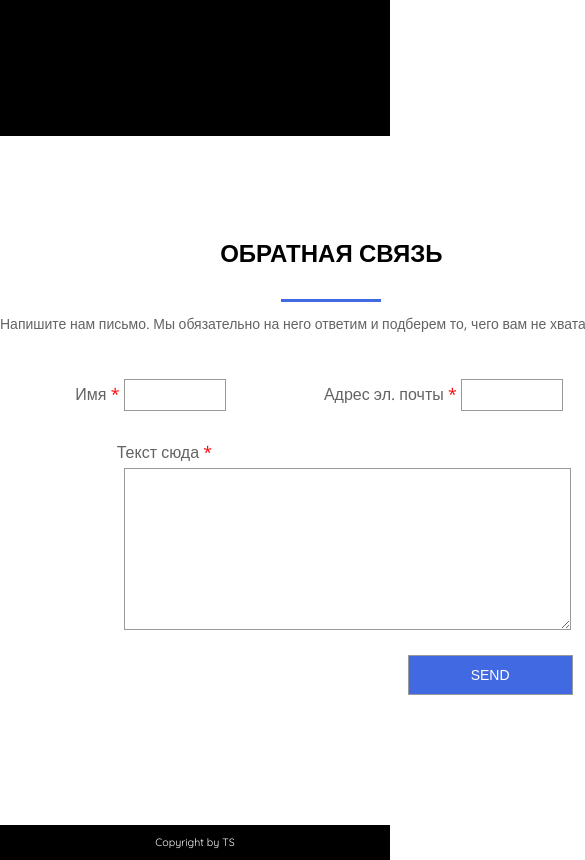
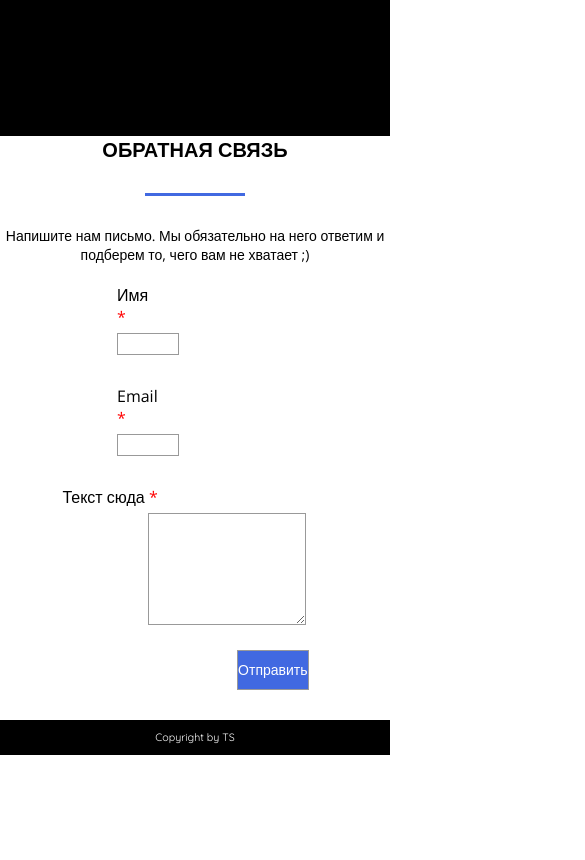
Before and after one commit to IronSwan1488/LootUs_web, a plain HTML site: page index.html in a window 390 px wide. Shown: the part 5380-6240 px from the top of the page, 585 px wide, since content can reach past the window. After the commit the page ends 6135 px from the top, so only its background shows below. Drawn offline with nearby package versions, Linux system fonts and the light colour scheme; a web font is replaced by a local one.

Commit message:
finished

```diff
--- a/index.html
+++ b/index.html
@@ -134,19 +134,20 @@
 				<h1><a name="КОНТАКТЫ">ОБРАТНАЯ СВЯЗЬ</a></h1>
 				<p1>Напишите нам письмо. Мы обязательно на него ответим и подберем то, чего вам не хватает ;)</p1>
 				<form action="#" name="newform" method="post">
-					<div class="form_inputs">
-						<p>Имя <span class="red">*</span> <input type="text"></p>
-
-						<p>Адрес эл. почты <span class="red">*</span> <input type="text"></p>
+					<div class="form_input1">
+						<p>Имя <span class="red">*</span></p><input type="text">
+					</div>
+					<div class="form_input2">
+						<p>Email <span class="red">*</span> </p><input type="text">
 					</div>
 					<div class="text_area">
 					<p>Текст сюда <span class="red">*</span></p>
 					<textarea name="text"></textarea>
 					<div class="button_block">
-						<input type="submit" value="SEND">
+						<input type="submit" value="Отправить">
 					</div>
 					</div>
-					</form>
+				</form>
 			</div>
 		</section>
 	</main>
@@ -162,3 +163,20 @@
 	<script src="script.js"></script>
 </body>
 </html>
+
+
+<!--
+							 ------_,=.=,_
+							------,"=.-o---`\\___
+							-----/---o\\--(0-----D
+							----/-o----\\---- ___/
+							----|----O--|-----\\)
+							---",o---_/--o .--"------
+							-----`"`;-O--(---------
+							----------[[[[]]_..,_---
+							--------/--.--""``\\\\---
+							------."-O------.\\,,|| --
+							(---."------""`|-`""`---
+							|\\-/--O--o---__|------
+							-\\|-o--.-"----`\\------
+-->
--- a/style.css
+++ b/style.css
@@ -273,25 +273,21 @@ main .main_about{
 }
 /* Контакт с нами */
 
-.contact_form{
-	padding: 100px 0 100px 0;
-
-}
 .contact_form h1,p{
 	text-align: center;
-
 }
 .contact_form h1{
 	color: #000;
 	margin-bottom: 10px;
 }
-form p{
-	text-align: left;
+.contact_wrapper{
+	text-align: center;
+	display: grid;
+	grid-gap: 0px;
 }
-.contact_wrapper{
-	width: 753px;
-	margin: 0 auto;
-	color: #636363;
+.contact_wrapper p1{
+	padding-bottom: 20px;
+	padding-top: 20px;
 }
 .contact_wrapper .line{
 	margin-bottom: 30px;
@@ -299,21 +295,34 @@ form p{
 .red{
 	color: red;
 }
-.form_inputs{
-	display: flex;
-	margin-top: 40px;
+.form_input1{
+	margin-right: 62.5%;
+}
+.form_input1 p{
+	margin-left: 80%;
+}
+.form_input2{
+	margin-right: 62.5%;
+}
+.form_input2 p{
+	margin-left: 80%;
+}
+form p{
+	text-align: left;
+	margin-left: 30%;
 }
 input{
-	width: 360px;
+	width: 250px;
 	height: 40px;
 	font-size: 20px;
 	margin-bottom: 30px;
+	margin-left: 70px;
 }
 input:first-of-type{
-	margin-right: 23px;
+	margin-left: 80%;
 }
 textarea{
-	width: 100%;
+	width: 40%;
 	height: 163px;
 }
 input, textarea{
@@ -323,6 +332,7 @@ input, textarea{
 .button_block{
 	display: flex;
 	justify-content: flex-end;
+	margin-right: 62.5%;
 }
 input[type=submit] {
 	width: 165px;
@@ -341,6 +351,7 @@ h1:after{
 	padding-top: 30px;
 	border-bottom: 3px solid #4169E1;
 }
+
 
 /* Футер */
 
@@ -471,64 +482,40 @@ h1:after{
 
 /* Письмо */
 
+	.contact_wrapper{
+		flex-direction: column;
+	}
+	.contact_form h1{
+		font-size: 20px;
+	}
+	.contact_form p1{
+		font-size: 14px;
+	}
 	input{
-		width: 100px;
-		height: 30px;
+		width: 60px;
+		height: 20px;
 		font-size: 14px;
 		margin-bottom: 30px;
 	}
 	.form_inputs p{
 		margin-left: 10%;
 	}
-	input:first-of-type{
-		margin-right: 23px;
-	}
 	textarea{
-		width: 59%;
-		height: 160px;
+		width: 40%;
+		height: 110px;
 		margin-left: 16.5%;
 	}
-	input, textarea{
-		border: 1px solid #999999;
-		margin-top: 5px;
+	.text_area p{
+		margin-left: 16%;
 	}
-	.text_area p{
-		margin-left: 15.5%;
+	.contact_form h1{
+		font-size: 20px;
 	}
-	.contact_wrapper h1{
-		margin-right: 12%;
-	}
-	.contact_wrapper p1{
+	.contact_form p1{
 		font-size: 14px;
-		text-align: center;
 	}
 	.button_block{
 		margin-right: 20.9%;
 	}
-	/*.button_block{
-		display: flex;s
-		justify-content: flex-end;
-	}
-	input[type=submit] {
-		width: 165px;
-		height: 40px;
-		background: #4169E1;
-		color: #fff;
-		margin-right: 0;
-		margin-top: 20px;
-	}
 
-	h1:after{
-		content: "";
-		display: block;
-		margin: 0 auto;
-		width: 100px;
-		padding-top: 30px;
-		border-bottom: 3px solid #4169E1;
-	}
-	.contact_wrapper h1{
-		text-align: center;
-		font-size: 25px;
-
-	}*/
 }
```
